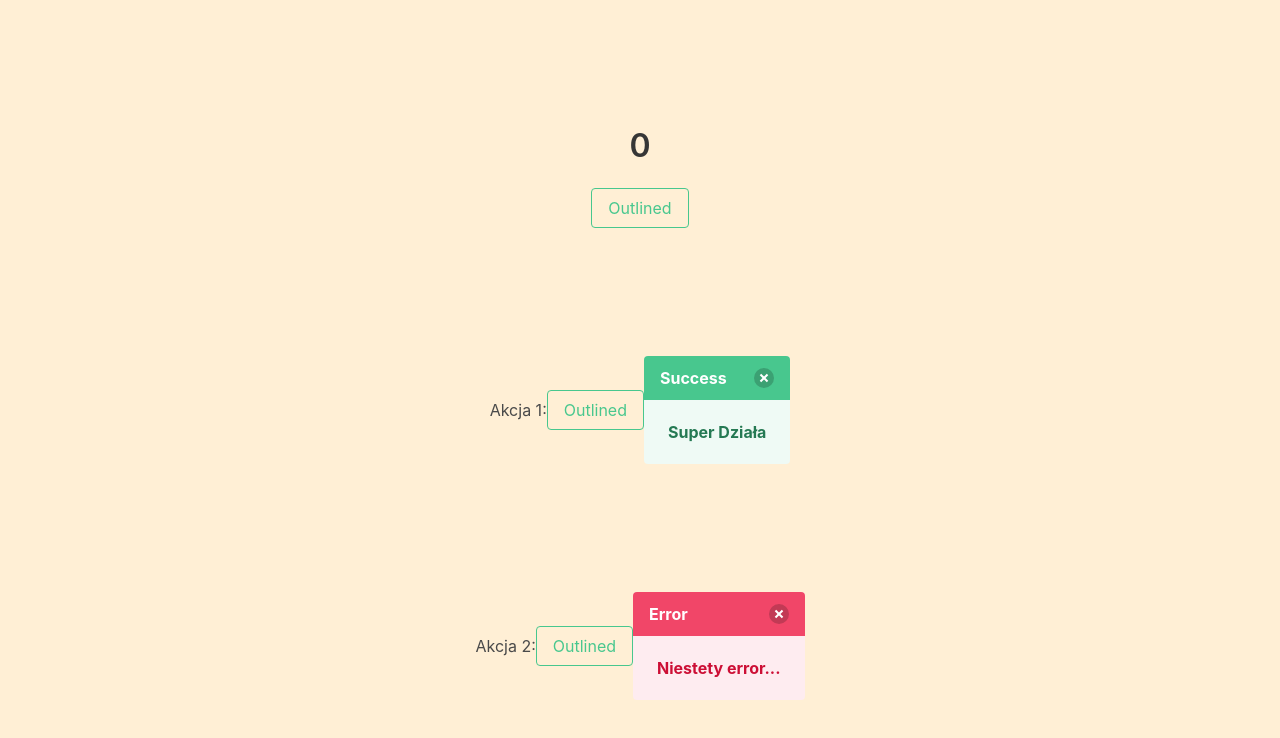
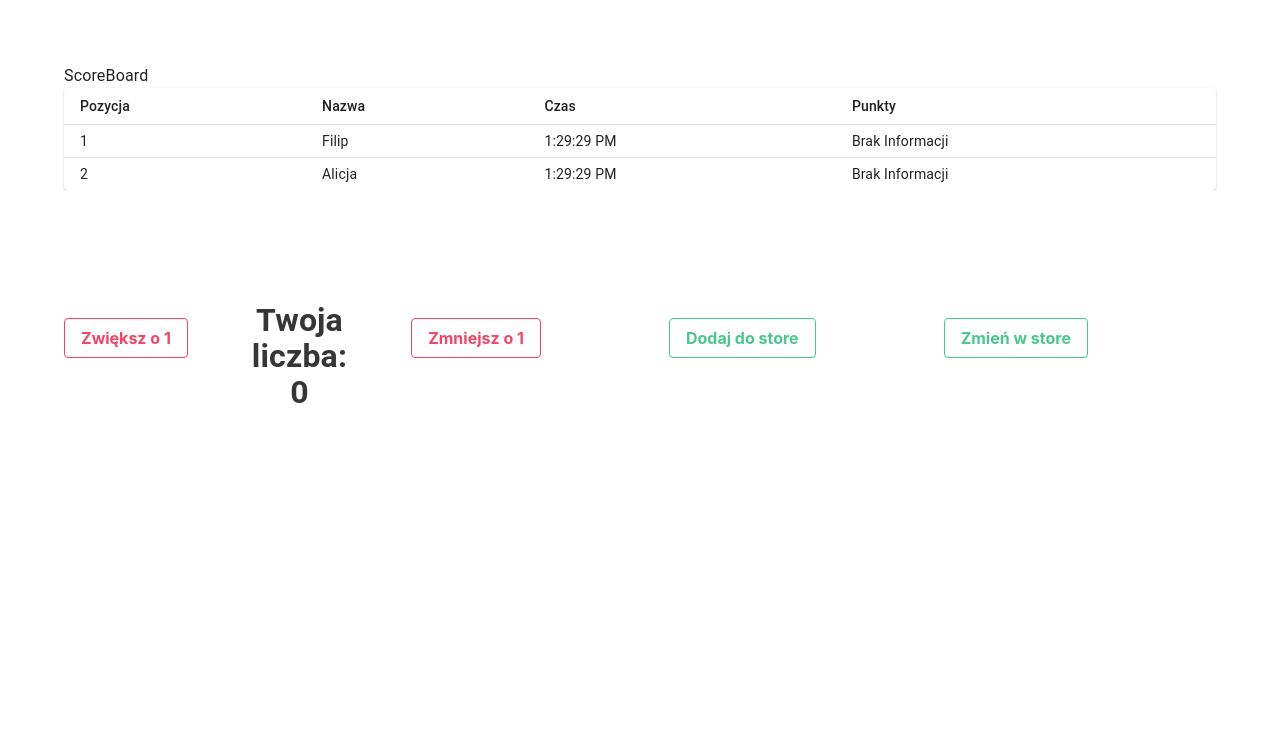
Before and after one commit to konradhanus/thesinners-scoreboard, a React (Create React App) app: page / in a window 1280 px wide. Shown: the top 738 px of the page. Built offline with nearby package versions, Linux system fonts and the light colour scheme.

Commit message:
table & counter & store & styles added and updated

```diff
--- a/package.json
+++ b/package.json
@@ -3,6 +3,10 @@
   "version": "0.1.0",
   "private": true,
   "dependencies": {
+    "@emotion/react": "^11.9.3",
+    "@emotion/styled": "^11.9.3",
+    "@mui/material": "^5.9.2",
+    "@mui/styled-engine-sc": "^5.8.0",
     "@testing-library/jest-dom": "^5.16.4",
     "@testing-library/react": "^13.3.0",
     "@testing-library/user-event": "^13.5.0",
--- /dev/null
+++ b/src/components/IncrementButton/index.tsx
@@ -0,0 +1,24 @@
+import * as React from "react";
+
+type OnClick = () => void;
+
+interface ButtonProps {
+  onClick: OnClick;
+  value: string;
+}
+
+const IncrementButton = (props: ButtonProps) => {
+  return (
+    <div>
+      <button className="button is-danger is-outlined" onClick={props.onClick}>
+        <React.Fragment>
+          <div>
+            <strong>{props.value}</strong>
+          </div>
+        </React.Fragment>
+      </button>
+    </div>
+  );
+};
+
+export default IncrementButton;
--- a/src/components/ScoreBoard/Button/index.tsx
+++ b/src/components/ScoreBoard/Button/index.tsx
@@ -1,17 +1,33 @@
+import * as React from "react";
+import { connect } from "react-redux";
+import { actionCreators } from "../action";
+
 type OnClick = () => void;
 
 interface ButtonProps {
   onClick: OnClick;
+  change: any;
+  checkThis: any;
+  value: string;
 }
 
 const Button = (props: ButtonProps) => {
   return (
     <div>
       <button className="button is-success is-outlined" onClick={props.onClick}>
-        Outlined
+        <React.Fragment>
+          <div>
+            <strong>{props.value}</strong>
+          </div>
+        </React.Fragment>
       </button>
     </div>
   );
 };
 
-export default Button;
+export default connect(
+  (store: any) => ({
+    change: store.change,
+  }),
+  actionCreators
+)(Button);
--- /dev/null
+++ b/src/components/ScoreBoard/Table/index.tsx
@@ -0,0 +1,70 @@
+import * as React from "react";
+import { Table } from "@mui/material";
+import { TableBody } from "@mui/material";
+import { TableCell } from "@mui/material";
+import { TableContainer } from "@mui/material";
+import { TableHead } from "@mui/material";
+import { TableRow } from "@mui/material";
+import { Paper } from "@mui/material";
+import { scoreData } from "../scoreData";
+import { connect } from "react-redux";
+import { actionCreators } from "../action";
+
+// function createData(place: number, name: string, time: number, points: number) {
+//   return { place, name, time, points };
+// }
+
+// const rows = [
+//   createData(1, "Frozen yoghurt", 159, 6.0),
+//   createData(2, "Ice cream sandwich", 237, 9.0),
+//   createData(3, "Eclair", 262, 16.0),
+//   createData(4, "Cupcake", 305, 3.7),
+//   createData(5, "Gingerbread", 356, 16.0),
+// ];
+
+interface information {
+  title: string;
+}
+
+const TableTitle = (props: information) => {
+  return <TableCell>{props.title}</TableCell>;
+};
+
+const date = new Date().toLocaleTimeString();
+
+function ScoreTable(props: any) {
+  return (
+    <TableContainer component={Paper}>
+      <Table sx={{ minWidth: 650 }} size="small" aria-label="table">
+        <TableHead>
+          <TableRow>
+            <TableTitle title="Pozycja"></TableTitle>
+            <TableTitle title="Nazwa"></TableTitle>
+            <TableTitle title="Czas"></TableTitle>
+            <TableTitle title="Punkty"></TableTitle>
+          </TableRow>
+        </TableHead>
+        <TableBody>
+          {scoreData.map((row) => (
+            <TableRow
+              key={row.title}
+              sx={{ "&:last-child td, &:last-child th": { border: 0 } }}
+            >
+              <TableCell align="right">{row.title}</TableCell>
+              <TableCell align="right">{row.name}</TableCell>
+              <TableCell align="right">{date}</TableCell>
+              <TableCell align="right">{props.change}</TableCell>
+            </TableRow>
+          ))}
+        </TableBody>
+      </Table>
+    </TableContainer>
+  );
+}
+
+export default connect(
+  (store: any) => ({
+    change: store.change,
+  }),
+  actionCreators
+)(ScoreTable);
--- a/src/components/ScoreBoard/action.tsx
+++ b/src/components/ScoreBoard/action.tsx
@@ -1,8 +1,8 @@
-export const DZIAŁA_TO = "@@SCOREBOARD/DZIAŁA_TO";
+export const CHANGE_VALUE = "@@SCOREBOARD/CHANGE_VALUE";
 
 export const actionCreators = {
   checkThis: (payload: any) => ({
-    type: DZIAŁA_TO,
+    type: CHANGE_VALUE,
     payload,
   }),
 };
--- a/src/components/ScoreBoard/index.js
+++ b/src/components/ScoreBoard/index.js
@@ -1,95 +1,67 @@
 import React, { useState } from "react";
 import "./style.css";
-import Button from "./Button";
 import { connect } from "react-redux";
 import { actionCreators } from "./action";
 import { scoreData } from "./scoreData";
-import styled from 'styled-components';
-// import ChangeItem from "../Change/index";
+import ScoreTable from "./Table";
+import Button from "./Button";
+import IncrementButton from "../IncrementButton";
+import {
+  TableContainer,
+  Wrapper,
+  Increment,
+  MessageContainer,
+  StatusContainer,
+} from "./style";
 
 function ScoreBoard(props) {
   const [count, setCount] = useState(0);
-
-  // const handle = () => {
-  //   setName("Alicja");
-  // }
 
   const onClicked = (item) => {
     props.checkThis(item);
   };
 
-  console.log(onClicked, "klik");
-
-  const Wrapper = styled.div`
-  display: flex;
-  background: papayawhip;
-  flex-direction: column;
-  justify-content: space-around;
-  align-items: center;
-  padding: 4em;
-  `;
-
-  const Increment = styled.div`
-  background: papayawhip;
-  display: flex;
-  flex-direction: column;
-  justify-content: center;
-  align-items: center;
-  padding: 4em;
-  `;
-
-  const MessageContainer = styled.div`
-  display: flex;
-  padding: 4em;
-  justify-content: center;
-  align-items: center;
-  `;
-
+  console.log("Status: ", props.change);
+  console.log("Counter: ", count);
 
   return (
+    <TableContainer>
+      <h1>ScoreBoard</h1>
+      <ScoreTable />
       <Wrapper>
         <Increment>
-      <h3 className="title is-3">{count}</h3>
-      <Button onClick={() => setCount(count + 1)} />
-      {/* <Button onClick={()=>onClicked(item)}/> */}
+          <IncrementButton
+            value="Zwiększ o 1"
+            onClick={() => setCount(count + 1)}
+          />
+          <h3 style={{ marginTop: 60, padding: 40, textAlign: "center" }} className="title is-3">
+            Twoja liczba:
+            <br></br>
+            {count}
+          </h3>
+          <IncrementButton
+            value="Zmniejsz o 1"
+            onClick={() => setCount(count - 1)}
+          />
         </Increment>
+        <MessageContainer>
           {scoreData.map((item, key) => {
             return (
               <React.Fragment key={key}>
-            <MessageContainer>
-              <h1>{item.title}</h1>
-              <Button onClick={() => onClicked(item)} />
-              {props.change === item.text ? (
-                <article className="message is-success">
-                  <div className="message-header">
-                    <p>Success</p>
-                    <button className="delete" aria-label="delete"></button>
-                  </div>
-                  <div className="message-body">
-                    {" "}
-                    <strong>Super Działa</strong>
-                  </div>
-                </article>
-              ) : (
-                (
-                  <article className="message is-danger">
-                    <div className="message-header">
-                      <p>Error</p>
-                      <button className="delete" aria-label="delete"></button>
-                    </div>
-                    <div className="message-body">
-                      {" "}
-                      <strong>Niestety error...</strong>
-                    </div>
-                  </article>
-                )
-              )}
-
-              </MessageContainer>
+                <StatusContainer>
+                  <Button
+                    value={item.value}
+                    checkThis
+                    change
+                    onClick={() => onClicked(item)}
+                  />
+                </StatusContainer>
               </React.Fragment>
             );
           })}
+        </MessageContainer>
       </Wrapper>
+    </TableContainer>
   );
 }
 
--- a/src/components/ScoreBoard/reducer.tsx
+++ b/src/components/ScoreBoard/reducer.tsx
@@ -1,11 +1,10 @@
-import { DZIAŁA_TO } from "./action";
+import { CHANGE_VALUE } from "./action";
 
-const firststate = "Sukces!";
-
-export function changeValueReducer(state = firststate, action: any) {
+const initialState = "Brak Informacji";
+export function changeValueReducer(state = initialState, action: any) {
   switch (action.type) {
-    case DZIAŁA_TO:
-      return action.payload.text;
+    case CHANGE_VALUE:
+      return action.payload.points;
 
     default:
       return state;
--- a/src/components/ScoreBoard/scoreData.tsx
+++ b/src/components/ScoreBoard/scoreData.tsx
@@ -1,10 +1,16 @@
 export const scoreData = [
-    {
-        title: "Akcja 1: ",
-        text: "Sukces!",
-    },
-    {
-        title: "Akcja 2: ",
-        text: "Error!",
-    }
+  {
+    title: "1",
+    name: "Filip",
+    status: "Sukces!",
+    points: "100",
+    value: "Dodaj do store",
+  },
+  {
+    title: "2",
+    name: "Alicja",
+    status: "Error!",
+    points: "10",
+    value: "Zmień w store",
+  },
 ];
--- /dev/null
+++ b/src/components/ScoreBoard/style.tsx
@@ -0,0 +1,39 @@
+import styled from "@emotion/styled";
+
+export const TableContainer = styled.div`
+  background: white;
+  flex-direction: column;
+  justify-content: center;
+  align-items: center;
+  padding: 4em;
+`;
+
+export const Wrapper = styled.div`
+  display: flex;
+  background: white;
+  flex-direction: row;
+  justify-content: center;
+  align-items: center;
+`;
+
+export const Increment = styled.div`
+  display: flex;
+  flex-direction: row;
+  justify-content: center;
+  align-items: center;
+`;
+
+export const MessageContainer = styled.div`
+  display: flex;
+  flex-direction: row;
+  justify-content: center;
+  align-items: center;
+  padding: 4em;
+`;
+
+export const StatusContainer = styled.div`
+  display: flex;
+  justify-content: center;
+  align-items: center;
+  padding: 4em;
+`;
--- a/src/index.tsx
+++ b/src/index.tsx
@@ -1,19 +1,21 @@
-import React from 'react';
-import ReactDOM from 'react-dom/client';
-import ScoreBoard from './components/ScoreBoard';
-import reportWebVitals from './reportWebVitals';
-import getStore from './store';
-import './index.css';
-import { Provider } from 'react-redux';
+import React from "react";
+import ReactDOM from "react-dom/client";
+import ScoreBoard from "./components/ScoreBoard";
+import reportWebVitals from "./reportWebVitals";
+import getStore from "./store";
+import "./index.css";
+import { Provider } from "react-redux";
+import { CssBaseline } from "@mui/material";
 
 export const store = getStore();
 
 const root = ReactDOM.createRoot(
-  document.getElementById('root') as HTMLElement
+  document.getElementById("root") as HTMLElement
 );
 root.render(
   <React.StrictMode>
     <Provider store={store}>
+      <CssBaseline />
       <ScoreBoard />
     </Provider>
   </React.StrictMode>
```
Also changed, not shown: 1 other file (tests, documents, lock files or other folders). Lines whose indentation alone changed are shown as unchanged.
